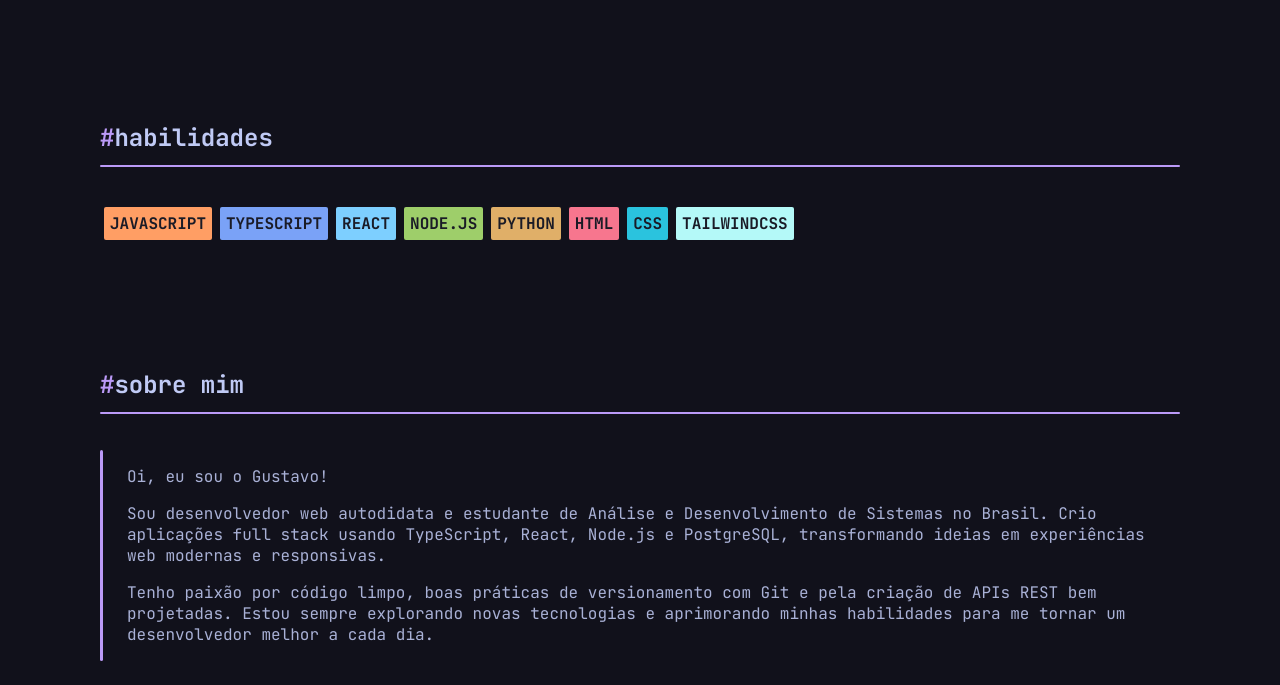
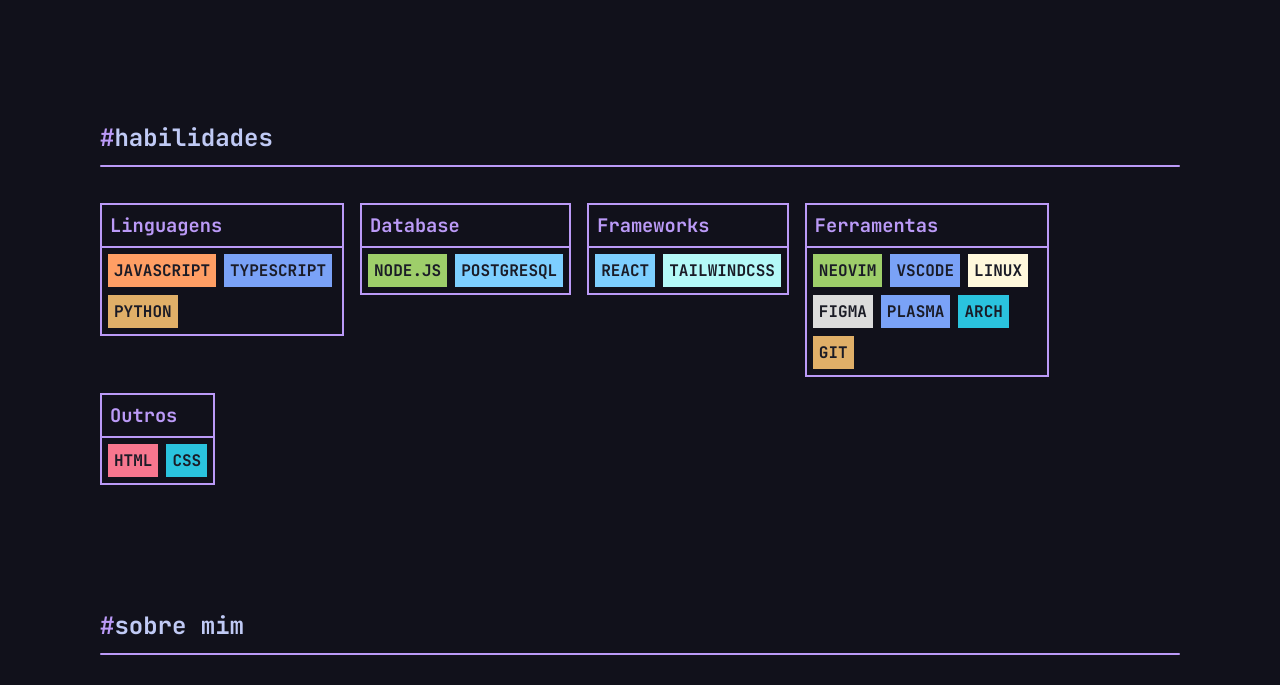
Before and after one commit to gusvsconcelos/hazetheory, a website: page index.html in a window 1280 px wide. Shown: the part 1415-2100 px from the top of the page. Drawn offline with Linux system fonts and the light colour scheme.

Commit message:
add cards to organize skills

```diff
--- a/index.html
+++ b/index.html
@@ -125,15 +125,52 @@
         <section id="skills" aria-label="Skills">
           <h2><span class="hashtag">#</span>habilidades</h2>
 
-          <div id="skillSet">
-            <span class="tech-javascript">JAVASCRIPT</span>
-            <span class="tech-typescript">TYPESCRIPT</span>
-            <span class="tech-react">REACT</span>
-            <span class="tech-nodejs">NODE.JS</span>
-            <span class="tech-python">PYTHON</span>
-            <span class="tech-html">HTML</span>
-            <span class="tech-css">CSS</span>
-            <span class="tech-tailwindcss">TAILWINDCSS</span>
+          <div id="skills-container">
+            <div class="skill-box">
+              <h3>Linguagens</h3>
+              <div class="skillSet">
+                <span class="tech-javascript">JAVASCRIPT</span>
+                <span class="tech-typescript">TYPESCRIPT</span>
+                <span class="tech-python">PYTHON</span>
+              </div>
+            </div>
+
+            <div class="skill-box">
+              <h3>Database</h3>
+              <div class="skillSet">
+                <span class="tech-nodejs">NODE.JS</span>
+                <span class="tech-postgresql">POSTGRESQL</span>
+              </div>
+            </div>
+
+            <div class="skill-box">
+              <h3>Frameworks</h3>
+              <div class="skillSet">
+                <span class="tech-react">REACT</span>
+                <span class="tech-tailwindcss">TAILWINDCSS</span>
+              </div>
+            </div>
+
+            <div class="skill-box">
+              <h3>Ferramentas</h3>
+              <div class="skillSet">
+                <span class="tech-neovim">NEOVIM</span>
+                <span class="tech-vscode">VSCODE</span>
+                <span class="tech-linux">LINUX</span>
+                <span class="tech-figma">FIGMA</span>
+                <span class="tech-plasma">PLASMA</span>
+                <span class="tech-arch">ARCH</span>
+                <span class="tech-git">GIT</span>
+              </div>
+            </div>
+
+            <div class="skill-box">
+              <h3>Outros</h3>
+              <div class="skillSet">
+                <span class="tech-html">HTML</span>
+                <span class="tech-css">CSS</span>
+              </div>
+            </div>
           </div>
         </section>
 
--- a/style/style.css
+++ b/style/style.css
@@ -234,16 +234,39 @@
   font-size: 18px;
 }
 
-#skillSet {
+#skills-container {
   display: flex;
   flex-wrap: wrap;
+  justify-content: start;
+  gap: 16px;
 }
 
-#skillSet > span,
+.skill-box {
+  border: 2px solid #bb9af7;
+  height: fit-content;
+  max-width: 240px;
+}
+
+.skill-box > h3 {
+  border-bottom: 2px solid #bb9af7;
+  margin: 0;
+  padding: 8px;
+  color: #bb9af7;
+}
+
+.skill-box > div {
+  padding: 6px;
+}
+
+.skillSet {
+  display: flex;
+  flex-wrap: wrap;
+  gap: 8px;
+}
+
+.skillSet > span,
 #project-tech > span {
-  margin: 4px;
   padding: 6px;
-  border-radius: 2px;
   font-size: 16px;
   font-weight: bold;
   color: #1a1b26;
@@ -293,6 +316,38 @@
   background-color: #b4f9f8;
 }
 
+.tech-postgresql {
+  background-color: #7dcfff;
+}
+
+.tech-neovim {
+  background-color: #9ece6a;
+}
+
+.tech-vscode {
+  background-color: #7aa2f7;
+}
+
+.tech-linux {
+  background-color: cornsilk;
+}
+
+.tech-figma {
+  background-color: gainsboro;
+}
+
+.tech-plasma {
+  background-color: #7aa2f7;
+}
+
+.tech-arch {
+  background-color: #2ac3de;
+}
+
+.tech-git {
+  background-color: #e0af68;
+}
+
 #contact a {
   font-size: 20px;
 }
```
